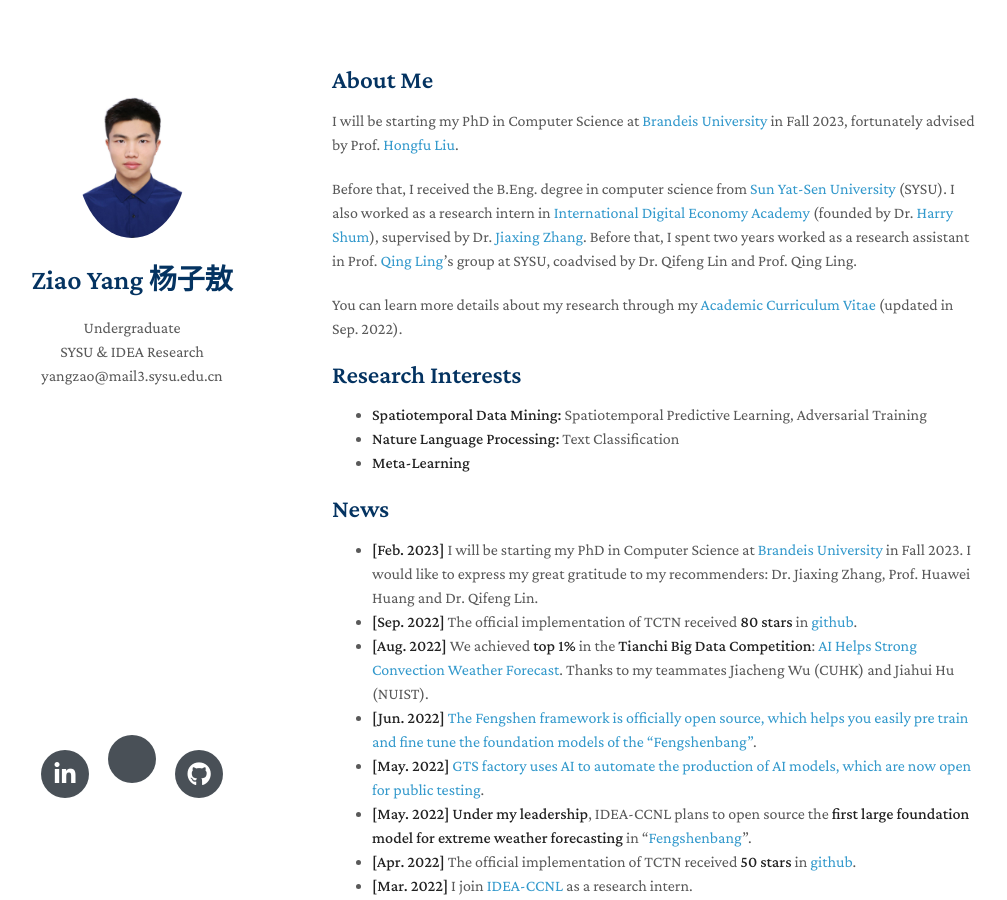
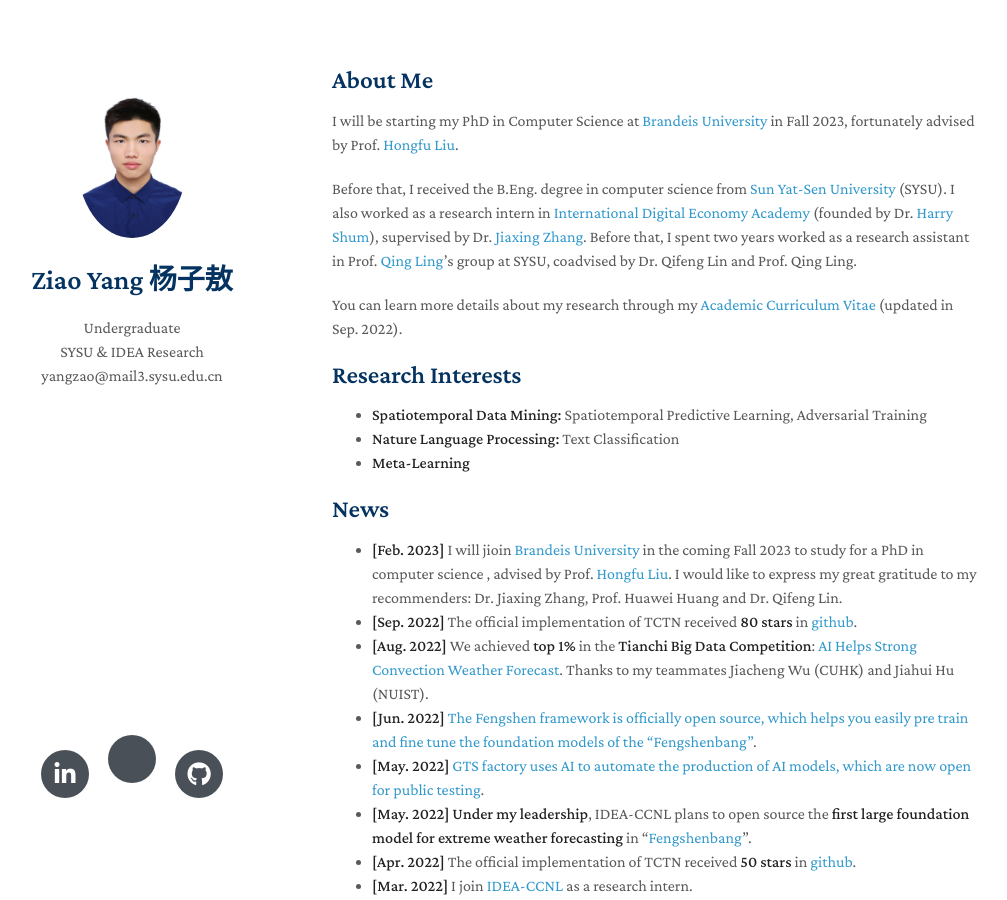
Before and after one commit to yangziao56/homepage, a Jekyll site: the page built from index.md, in a window 1280 px wide and 900 px high. Shown: the whole window, without its empty margins (138-1145 px from the left). Built offline with Jekyll 4.4.1, drawn with Linux system fonts in a browser that asks for light colours; nearby versions of some CDN libraries; a style sheet for code colours, icons or effects is not loaded; our own code applies the rules of GitHub Pages for plain Markdown files.

Commit message:
Update index.md
Signed-off-by: Ziao Yang <70676524+yangziao56@users.noreply.github.com>

```diff
--- a/index.md
+++ b/index.md
@@ -17,7 +17,7 @@
 - **Meta-Learning**
 
 ## News
-- **[Feb. 2023]** I will be starting my PhD in Computer Science at [Brandeis University](https://www.brandeis.edu) in Fall 2023. I would like to express my great gratitude to my recommenders: Dr. Jiaxing Zhang, Prof. Huawei Huang and Dr. Qifeng Lin.
+- **[Feb. 2023]** I will jioin [Brandeis University](https://www.brandeis.edu) in the coming Fall 2023 to study for a PhD in computer science , advised by Prof. [Hongfu Liu](https://hongfuliu.com). I would like to express my great gratitude to my recommenders: Dr. Jiaxing Zhang, Prof. Huawei Huang and Dr. Qifeng Lin.
 - **[Sep. 2022]** The official implementation of TCTN received **80 stars** in [github](https://github.com/yangziao56/TCTN-pytorch).
 - **[Aug. 2022]** We achieved **top 1%** in the **Tianchi Big Data Competition**: [AI Helps Strong Convection Weather Forecast](https://tianchi.aliyun.com/competition/entrance/531962/rankingList). Thanks to my teammates Jiacheng Wu (CUHK) and Jiahui Hu (NUIST).
 - **[Jun. 2022]** [The Fengshen framework is officially open source, which helps you easily pre train and fine tune the foundation models of the "Fengshenbang"](https://mp.weixin.qq.com/s/NtaEVMdTxzTJfVr-uQ419Q).
```
